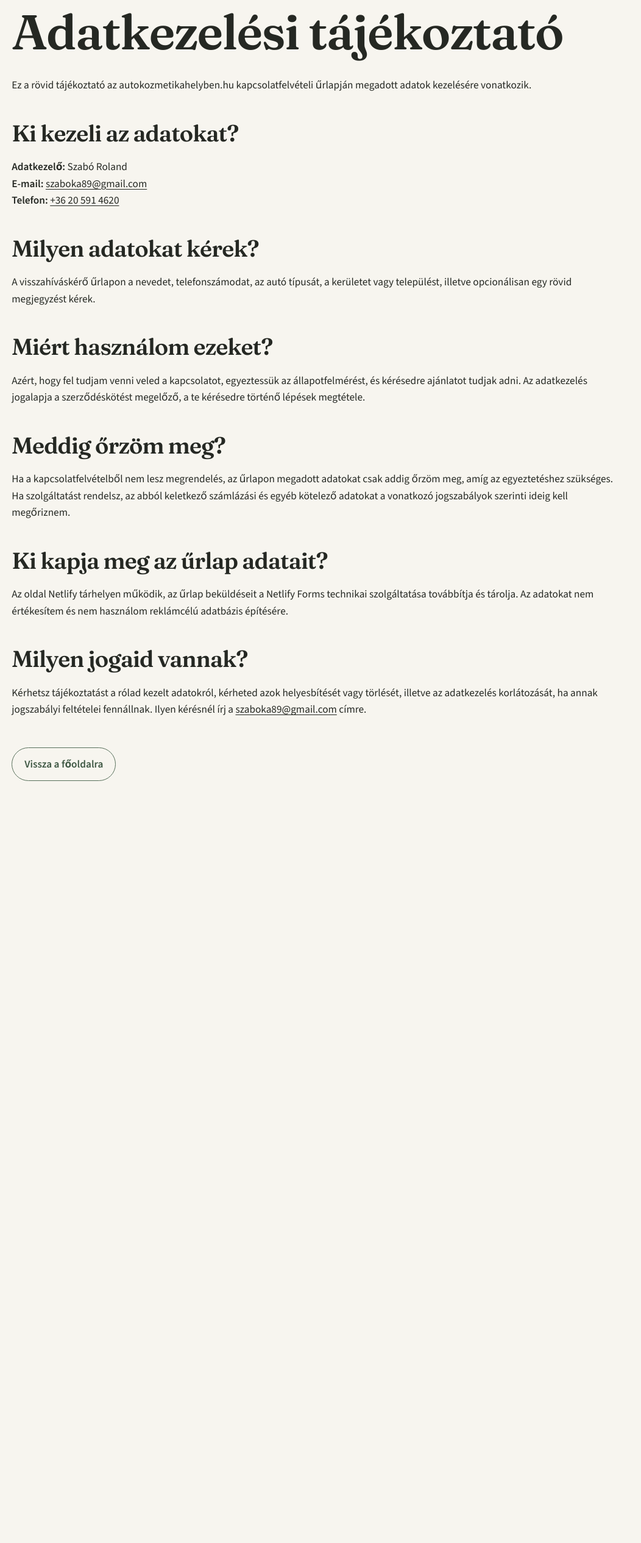
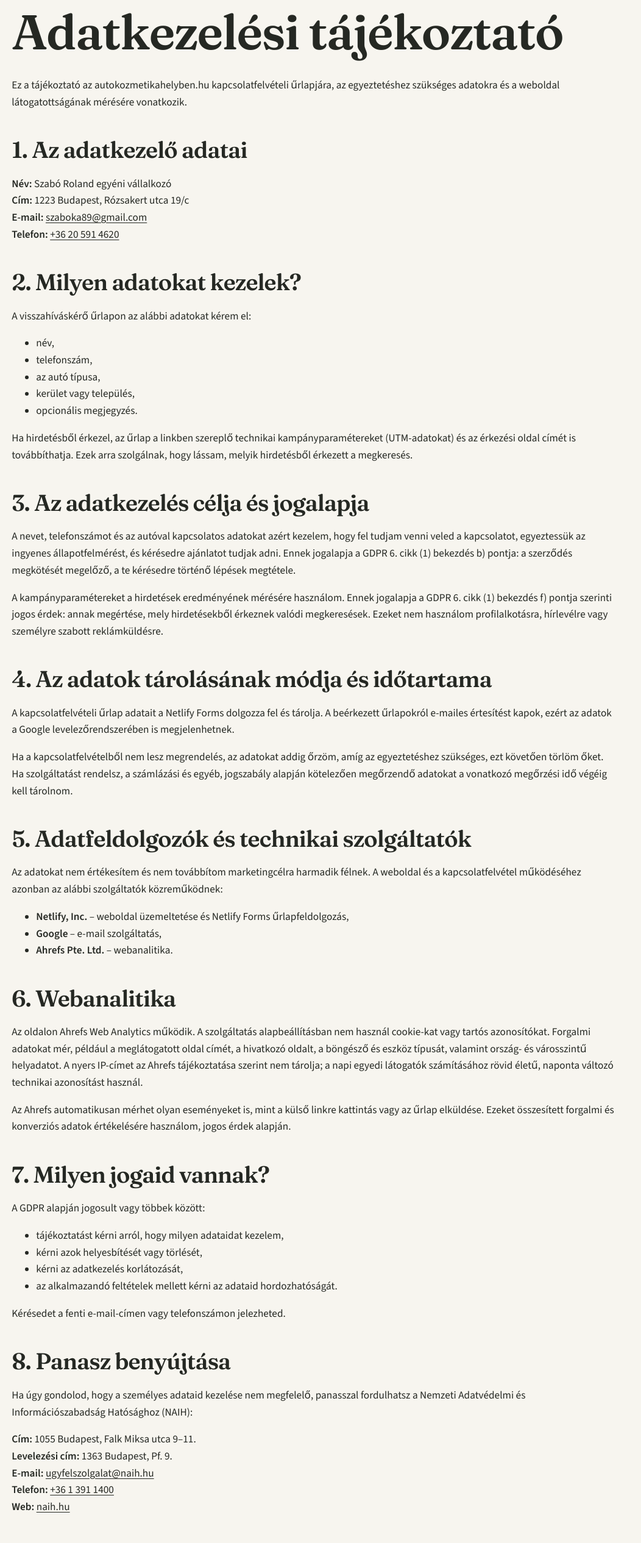
Before and after one commit to RolandSzaboDesign/AutoKozmetikaHelyben, an Eleventy site: page src/adatkezeles.html in a window 1280 px wide. Shown: the part 200-2731 px from the top of the page at 61% size, without its empty margins (0-1052 px from the left). Before the commit the page ends 1601 px from the top, so only its background shows below. Built offline with nearby package versions, Linux system fonts and the light colour scheme; Eleventy itself is replaced by a stand-in of ours; files that its build step writes are made by us from their sources.

Commit message:
v1.0.4
Many miscellaneous fixes

```diff
--- a/src/_data/faq.json
+++ b/src/_data/faq.json
@@ -16,12 +16,16 @@
     "answer": "Elsősorban a XXII., XI., XX. és XXI. kerületben, valamint Szigetszentmiklóson és a Campona környékén dolgozom. Távolabbi helyszín is megoldható, ilyenkor a kiszállás költségét előre megbeszéljük."
   },
   {
+    "question": "Mekkora hely kell az autó körül?",
+    "answer": "Egy normál parkolóhelyre és annyi szabad helyre van szükség, hogy körbe tudjam járni az autót. Árnyék előny, erős napsütésnél a helyszíntől függően egyeztetünk."
+  },
+  {
     "question": "Mennyi ideig tart?",
     "answer": "A választott szolgáltatásoktól és az autó állapotától függően általában 1–3 órával érdemes számolni."
   },
   {
     "question": "Mi történik, ha rossz az idő?",
-    "answer": "Esőben vagy havazásban nem tudok megfelelően dolgozni, ilyenkor új időpontot egyeztetünk. Napos időben is megoldható a munka, ha van megfelelő hely az autó körül."
+    "answer": "Esőben vagy havazásban nem tudok megfelelően dolgozni, ilyenkor új időpontot egyeztetünk. Árnyék előny, de napsütésben is megoldható a munka, ha a helyszín és az autó körüli hely megfelelő."
   },
   {
     "question": "Milyen állapotú autót vállalsz?",
--- a/src/_includes/base.html
+++ b/src/_includes/base.html
@@ -9,6 +9,14 @@
   <meta name="robots" content="{{ robots | default: 'index, follow, max-image-preview:large, max-snippet:-1, max-video-preview:-1' }}">
   <meta name="theme-color" content="#f7f5ef">
   <link rel="canonical" href="{{ site.url }}{{ page.url }}">
+
+  <link rel="apple-touch-icon" sizes="180x180" href="/assets/favicons/apple-touch-icon.png">
+  <link rel="icon" type="image/png" sizes="32x32" href="/assets/favicons/favicon-32x32.png">
+  <link rel="icon" type="image/png" sizes="16x16" href="/assets/favicons/favicon-16x16.png">
+  <link rel="manifest" href="/assets/favicons/site.webmanifest">
+  <link rel="mask-icon" href="/assets/favicons/safari-pinned-tab.svg" color="#58705b">
+  <link rel="shortcut icon" href="/favicon.ico">
+  <meta name="msapplication-TileColor" content="#58705b">
 
   <link rel="preconnect" href="https://fonts.googleapis.com">
   <link rel="preconnect" href="https://fonts.gstatic.com" crossorigin>
--- a/src/adatkezeles.html
+++ b/src/adatkezeles.html
@@ -1,7 +1,7 @@
 ---
 layout: base.html
 title: Adatkezelési tájékoztató | Autókozmetika helyben
-description: Az autokozmetikahelyben.hu kapcsolatfelvételi űrlapjának adatkezelési tájékoztatója.
+description: Az autokozmetikahelyben.hu kapcsolatfelvételi űrlapjának és webanalitikájának adatkezelési tájékoztatója.
 robots: noindex, follow
 ---
 
@@ -10,27 +10,62 @@ robots: noindex, follow
     <div class="container container--narrow legal-page__content">
       <p class="eyebrow">Adatkezelés</p>
       <h1>Adatkezelési tájékoztató</h1>
-      <p>Ez a rövid tájékoztató az autokozmetikahelyben.hu kapcsolatfelvételi űrlapján megadott adatok kezelésére vonatkozik.</p>
+      <p>Ez a tájékoztató az autokozmetikahelyben.hu kapcsolatfelvételi űrlapjára, az egyeztetéshez szükséges adatokra és a weboldal látogatottságának mérésére vonatkozik.</p>
 
-      <h2>Ki kezeli az adatokat?</h2>
-      <p><strong>Adatkezelő:</strong> Szabó Roland<br>
+      <h2>1. Az adatkezelő adatai</h2>
+      <p><strong>Név:</strong> Szabó Roland egyéni vállalkozó<br>
+      <strong>Cím:</strong> 1223 Budapest, Rózsakert utca 19/c<br>
       <strong>E-mail:</strong> <a href="{{ site.contact.emailHref }}">{{ site.author.email }}</a><br>
       <strong>Telefon:</strong> <a href="{{ site.contact.telephoneHref }}">{{ site.author.telephone }}</a></p>
 
-      <h2>Milyen adatokat kérek?</h2>
-      <p>A visszahíváskérő űrlapon a nevedet, telefonszámodat, az autó típusát, a kerületet vagy települést, illetve opcionálisan egy rövid megjegyzést kérek.</p>
+      <h2>2. Milyen adatokat kezelek?</h2>
+      <p>A visszahíváskérő űrlapon az alábbi adatokat kérem el:</p>
+      <ul>
+        <li>név,</li>
+        <li>telefonszám,</li>
+        <li>az autó típusa,</li>
+        <li>kerület vagy település,</li>
+        <li>opcionális megjegyzés.</li>
+      </ul>
+      <p>Ha hirdetésből érkezel, az űrlap a linkben szereplő technikai kampányparamétereket (UTM-adatokat) és az érkezési oldal címét is továbbíthatja. Ezek arra szolgálnak, hogy lássam, melyik hirdetésből érkezett a megkeresés.</p>
 
-      <h2>Miért használom ezeket?</h2>
-      <p>Azért, hogy fel tudjam venni veled a kapcsolatot, egyeztessük az állapotfelmérést, és kérésedre ajánlatot tudjak adni. Az adatkezelés jogalapja a szerződéskötést megelőző, a te kérésedre történő lépések megtétele.</p>
+      <h2>3. Az adatkezelés célja és jogalapja</h2>
+      <p>A nevet, telefonszámot és az autóval kapcsolatos adatokat azért kezelem, hogy fel tudjam venni veled a kapcsolatot, egyeztessük az ingyenes állapotfelmérést, és kérésedre ajánlatot tudjak adni. Ennek jogalapja a GDPR 6. cikk (1) bekezdés b) pontja: a szerződés megkötését megelőző, a te kérésedre történő lépések megtétele.</p>
+      <p>A kampányparamétereket a hirdetések eredményének mérésére használom. Ennek jogalapja a GDPR 6. cikk (1) bekezdés f) pontja szerinti jogos érdek: annak megértése, mely hirdetésekből érkeznek valódi megkeresések. Ezeket nem használom profilalkotásra, hírlevélre vagy személyre szabott reklámküldésre.</p>
 
-      <h2>Meddig őrzöm meg?</h2>
-      <p>Ha a kapcsolatfelvételből nem lesz megrendelés, az űrlapon megadott adatokat csak addig őrzöm meg, amíg az egyeztetéshez szükséges. Ha szolgáltatást rendelsz, az abból keletkező számlázási és egyéb kötelező adatokat a vonatkozó jogszabályok szerinti ideig kell megőriznem.</p>
+      <h2>4. Az adatok tárolásának módja és időtartama</h2>
+      <p>A kapcsolatfelvételi űrlap adatait a Netlify Forms dolgozza fel és tárolja. A beérkezett űrlapokról e-mailes értesítést kapok, ezért az adatok a Google levelezőrendszerében is megjelenhetnek.</p>
+      <p>Ha a kapcsolatfelvételből nem lesz megrendelés, az adatokat addig őrzöm, amíg az egyeztetéshez szükséges, ezt követően törlöm őket. Ha szolgáltatást rendelsz, a számlázási és egyéb, jogszabály alapján kötelezően megőrzendő adatokat a vonatkozó megőrzési idő végéig kell tárolnom.</p>
 
-      <h2>Ki kapja meg az űrlap adatait?</h2>
-      <p>Az oldal Netlify tárhelyen működik, az űrlap beküldéseit a Netlify Forms technikai szolgáltatása továbbítja és tárolja. Az adatokat nem értékesítem és nem használom reklámcélú adatbázis építésére.</p>
+      <h2>5. Adatfeldolgozók és technikai szolgáltatók</h2>
+      <p>Az adatokat nem értékesítem és nem továbbítom marketingcélra harmadik félnek. A weboldal és a kapcsolatfelvétel működéséhez azonban az alábbi szolgáltatók közreműködnek:</p>
+      <ul>
+        <li><strong>Netlify, Inc.</strong> – weboldal üzemeltetése és Netlify Forms űrlapfeldolgozás,</li>
+        <li><strong>Google</strong> – e-mail szolgáltatás,</li>
+        <li><strong>Ahrefs Pte. Ltd.</strong> – webanalitika.</li>
+      </ul>
 
-      <h2>Milyen jogaid vannak?</h2>
-      <p>Kérhetsz tájékoztatást a rólad kezelt adatokról, kérheted azok helyesbítését vagy törlését, illetve az adatkezelés korlátozását, ha annak jogszabályi feltételei fennállnak. Ilyen kérésnél írj a <a href="{{ site.contact.emailHref }}">{{ site.author.email }}</a> címre.</p>
+      <h2>6. Webanalitika</h2>
+      <p>Az oldalon Ahrefs Web Analytics működik. A szolgáltatás alapbeállításban nem használ cookie-kat vagy tartós azonosítókat. Forgalmi adatokat mér, például a meglátogatott oldal címét, a hivatkozó oldalt, a böngésző és eszköz típusát, valamint ország- és városszintű helyadatot. A nyers IP-címet az Ahrefs tájékoztatása szerint nem tárolja; a napi egyedi látogatók számításához rövid életű, naponta változó technikai azonosítást használ.</p>
+      <p>Az Ahrefs automatikusan mérhet olyan eseményeket is, mint a külső linkre kattintás vagy az űrlap elküldése. Ezeket összesített forgalmi és konverziós adatok értékelésére használom, jogos érdek alapján.</p>
+
+      <h2>7. Milyen jogaid vannak?</h2>
+      <p>A GDPR alapján jogosult vagy többek között:</p>
+      <ul>
+        <li>tájékoztatást kérni arról, hogy milyen adataidat kezelem,</li>
+        <li>kérni azok helyesbítését vagy törlését,</li>
+        <li>kérni az adatkezelés korlátozását,</li>
+        <li>az alkalmazandó feltételek mellett kérni az adataid hordozhatóságát.</li>
+      </ul>
+      <p>Kérésedet a fenti e-mail-címen vagy telefonszámon jelezheted.</p>
+
+      <h2>8. Panasz benyújtása</h2>
+      <p>Ha úgy gondolod, hogy a személyes adataid kezelése nem megfelelő, panasszal fordulhatsz a Nemzeti Adatvédelmi és Információszabadság Hatósághoz (NAIH):</p>
+      <p><strong>Cím:</strong> 1055 Budapest, Falk Miksa utca 9–11.<br>
+      <strong>Levelezési cím:</strong> 1363 Budapest, Pf. 9.<br>
+      <strong>E-mail:</strong> <a href="mailto:ugyfelszolgalat@naih.hu">ugyfelszolgalat@naih.hu</a><br>
+      <strong>Telefon:</strong> <a href="tel:+3613911400">+36 1 391 1400</a><br>
+      <strong>Web:</strong> <a href="https://naih.hu/">naih.hu</a></p>
 
       <p class="legal-page__back"><a class="button button--secondary" href="/">Vissza a főoldalra</a></p>
     </div>
--- a/src/assets/css/style.css
+++ b/src/assets/css/style.css
@@ -36,6 +36,11 @@ body {
 }
 
 ::selection { background: var(--green-soft); }
+
+:focus-visible {
+  outline: 3px solid var(--green);
+  outline-offset: 3px;
+}
 a { color: inherit; }
 button, input, textarea { font: inherit; }
 img { max-width: 100%; display: block; }
@@ -495,3 +500,14 @@ h4 {
 .legal-page__content h2 { margin-top: 2.8rem; font-size: clamp(1.7rem, 3vw, 2.35rem); }
 .legal-page__content a:not(.button) { text-underline-offset: .18em; }
 .legal-page__back { margin-top: 3rem; }
+
+
+@media (prefers-reduced-motion: reduce) {
+  html { scroll-behavior: auto; }
+  *, *::before, *::after {
+    scroll-behavior: auto !important;
+    transition-duration: .01ms !important;
+    animation-duration: .01ms !important;
+    animation-iteration-count: 1 !important;
+  }
+}
--- a/src/assets/js/main.js
+++ b/src/assets/js/main.js
@@ -1,4 +1,20 @@
 document.addEventListener('DOMContentLoaded', () => {
+  const params = new URLSearchParams(window.location.search);
+  const campaignFields = ['utm_source', 'utm_medium', 'utm_campaign', 'utm_content', 'utm_placement'];
+
+  campaignFields.forEach((name) => {
+    const value = params.get(name);
+    if (!value) return;
+
+    document.querySelectorAll(`input[name="${name}"]`).forEach((input) => {
+      input.value = value;
+    });
+  });
+
+  document.querySelectorAll('input[name="landing_url"]').forEach((input) => {
+    input.value = window.location.href;
+  });
+
   document.querySelectorAll('details.faq-item').forEach((item) => {
     item.addEventListener('toggle', () => {
       if (!item.open) return;
--- a/src/sitemap.njk
+++ b/src/sitemap.njk
@@ -8,7 +8,6 @@ eleventyExcludeFromCollections: true
   {%- if item.data.robots != "noindex, follow" %}
   <url>
     <loc>{{ site.url }}{{ item.url | url | replace("index.html", "") }}</loc>
-    <lastmod>{{ item.date.toISOString() }}</lastmod>
   </url>
   {%- endif %}
 {%- endfor %}
```
Also changed, not shown: src/404.html (added, +21 -0 lines), src/index.html (+6 -6 lines), src/assets/favicons/site.webmanifest, src/assets/images/before-after-01.webp, src/assets/images/before-after-02.webp, src/assets/images/og-autokozmetikahelyben.jpg (added).
